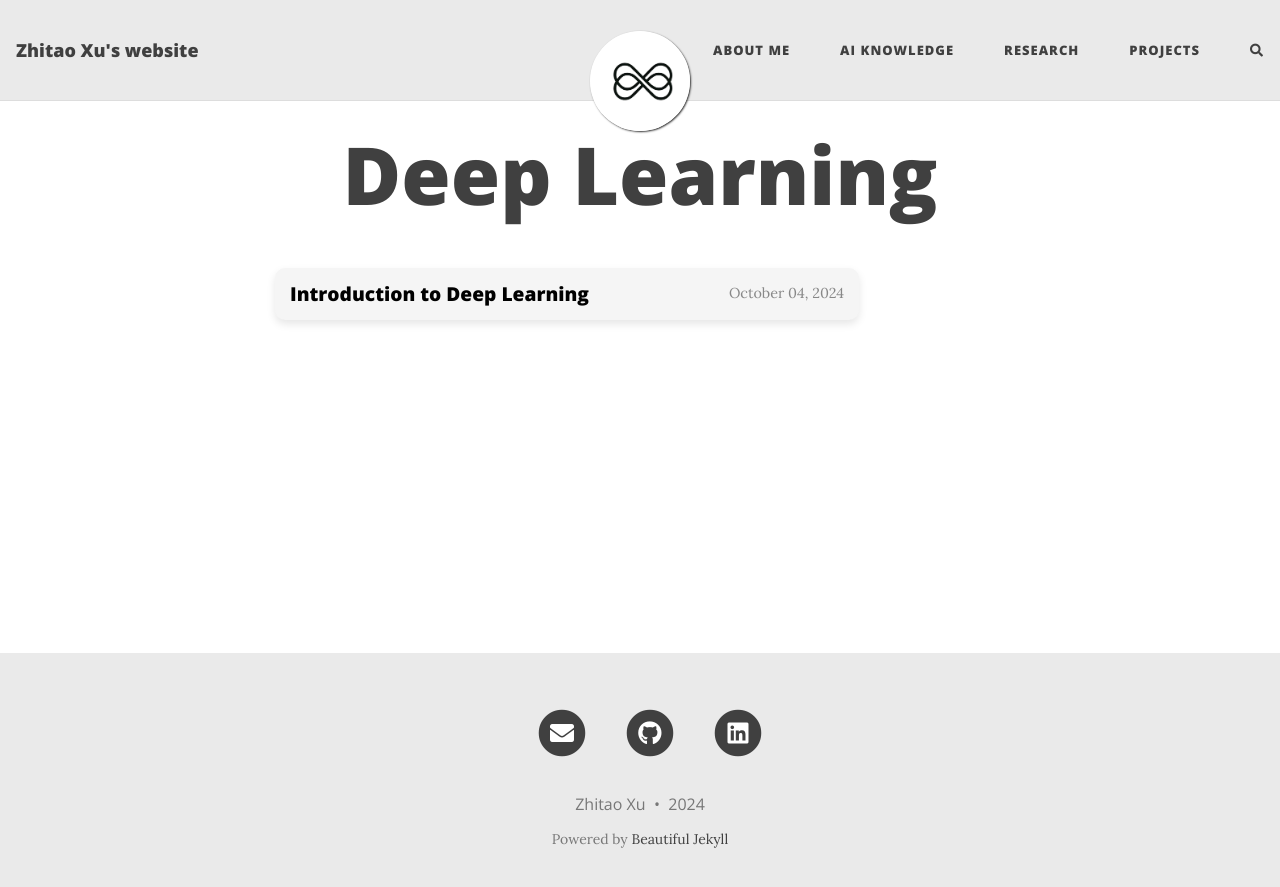
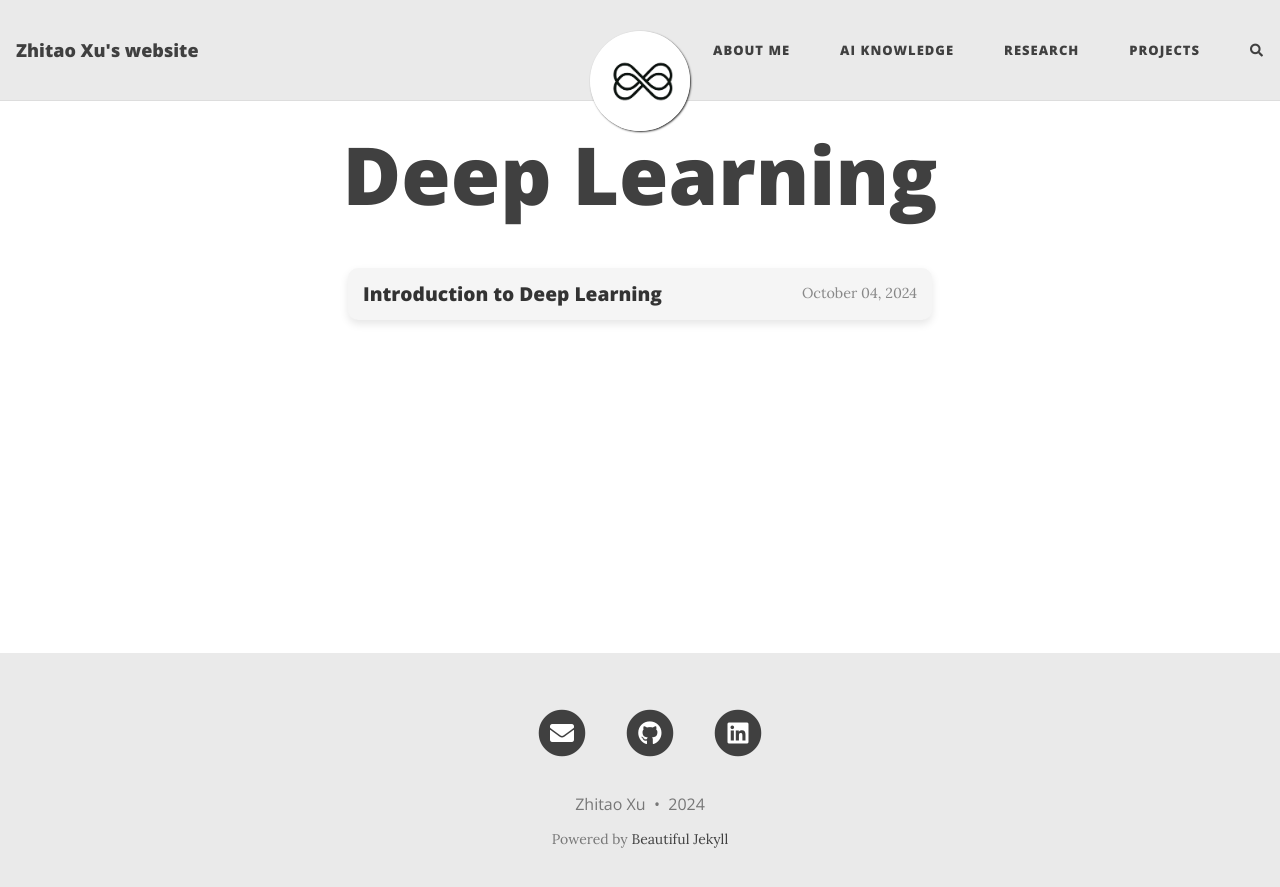
Before and after one commit to HerrXu01/herrxu01.github.io, a Jekyll site: the page built from ai-knowledge/deep-learning/index.md, in a window 1280 px wide. Shown: the top 887 px of the page. Built offline with Jekyll 4.4.1, drawn with Linux system fonts in a browser that asks for light colours; comment, search, counter and statistics services are not loaded.

Commit message:
adjust links of note cards

```diff
--- a/ai-knowledge/deep-learning/index.md
+++ b/ai-knowledge/deep-learning/index.md
@@ -3,9 +3,8 @@
 title: Deep Learning
 ---
 
-<div class="note-cards">
-  {% assign posts = site.categories.deep-learning %}
-  {% for post in posts %}
+<div class="note-cards-container">
+  {% for post in site.categories.deep-learning %}
   <a href="{{ post.url }}" class="note-card">
     <div class="note-content">
       <h3>{{ post.title }}</h3>
--- a/assets/css/beautifuljekyll.css
+++ b/assets/css/beautifuljekyll.css
@@ -1367,6 +1367,13 @@
   color: #0056b3;
 }
 
+/* Container for centering cards */
+.note-cards-container {
+  display: flex;
+  flex-direction: column;
+  align-items: center;
+}
+
 /* Card link styling */
 .note-card {
   display: block;
@@ -1397,7 +1404,7 @@
 .note-card h3 {
   margin: 0;
   font-size: 1.2rem;
-  color: #000;
+  color: #333;
 }
 
 /* Note date styling */
```
Also changed, not shown: ai-knowledge/machine-learning/index.md (+2 -3 lines).
